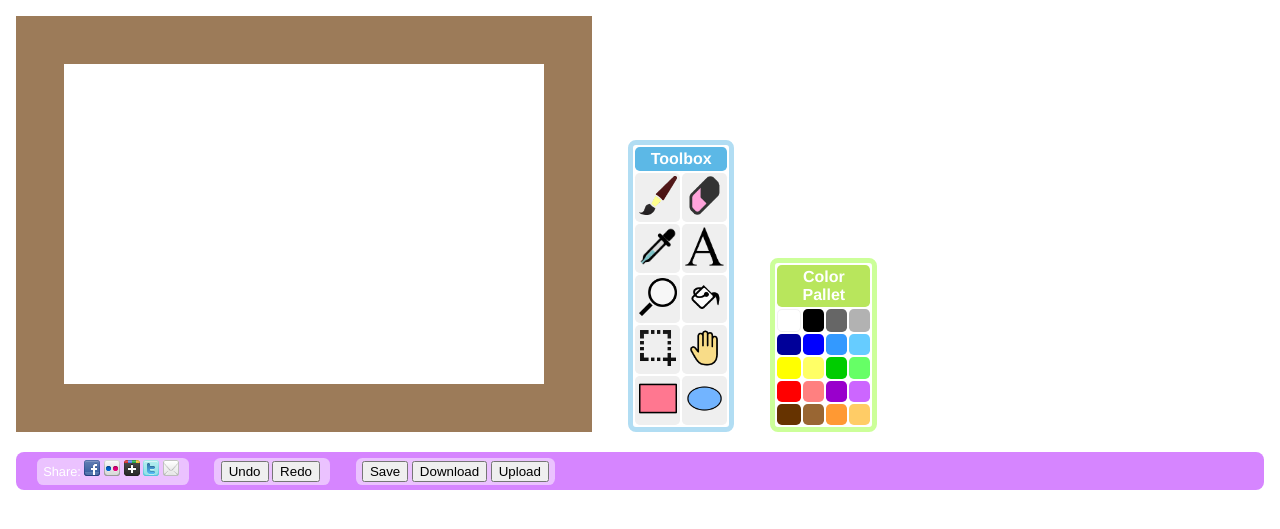
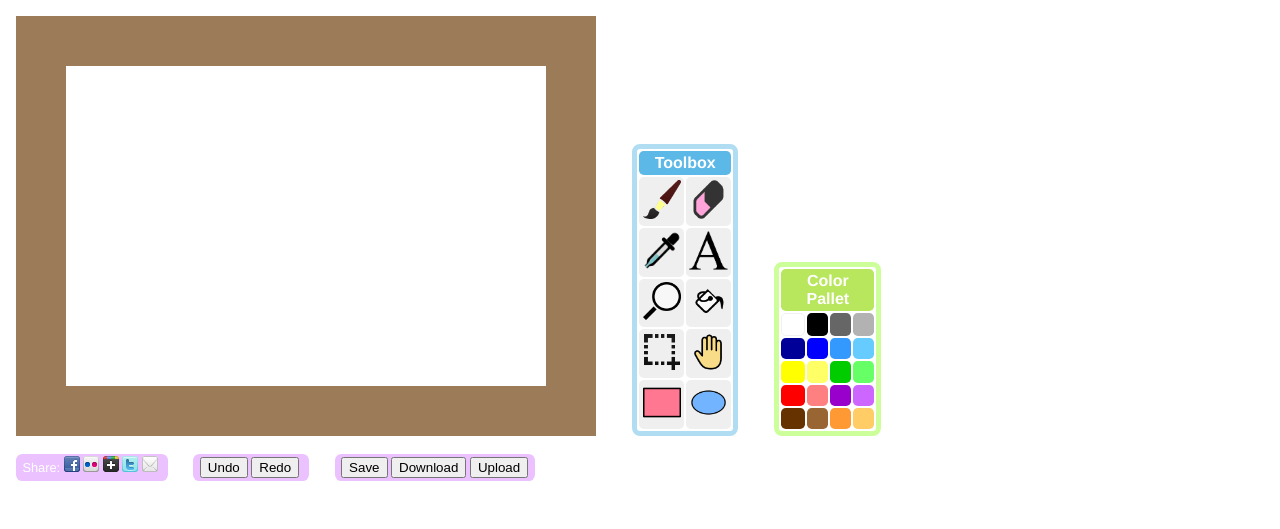
Before and after one commit to nsnyder/WebProject, a PHP site: page /apprentice.html in a window 1280 px wide. Shown: the part 50-579 px from the top of the page. Run offline with PHP 8.4, Linux system fonts and the light colour scheme; lists and menus that the app fills with data are empty.

Commit message:
edited apprentice css for action bar

```diff
--- a/css/apprentice.css
+++ b/css/apprentice.css
@@ -93,15 +93,15 @@ td.pallet{
 	padding: 0 0 0 0;
 	border-style: solid;
 	border-color: #9C7B59;
-	border-width: 3em;
+	border-width: 50px;
 }
 
 /*Action bar list styling*/
 #ActionBar{
 	margin: 0;
-	width: initial;
-	padding: .5em;
-	background-color: #D685FF;
+	padding: 0;
+	width: 580px;
+	background-color: #FFFFFF;
 	border-radius: .5em;
 }
 ul.action{
@@ -113,17 +113,17 @@ ul.action{
 	background-color: #EBC2FF;
 }
 #Share{
-	margin: 1em;
+	margin-right: 2em;
 	width: 12em;
 	display: inline;
 }
 #UndoRedo{
-	margin: 1em;
+	margin-right: 2em;
 	width: 10em;
 	display: inline;
 }
 #File{
-	margin: 1em;
+	margin-right: 2em;
 	width: 20em;
 	display: inline;
 }
```
